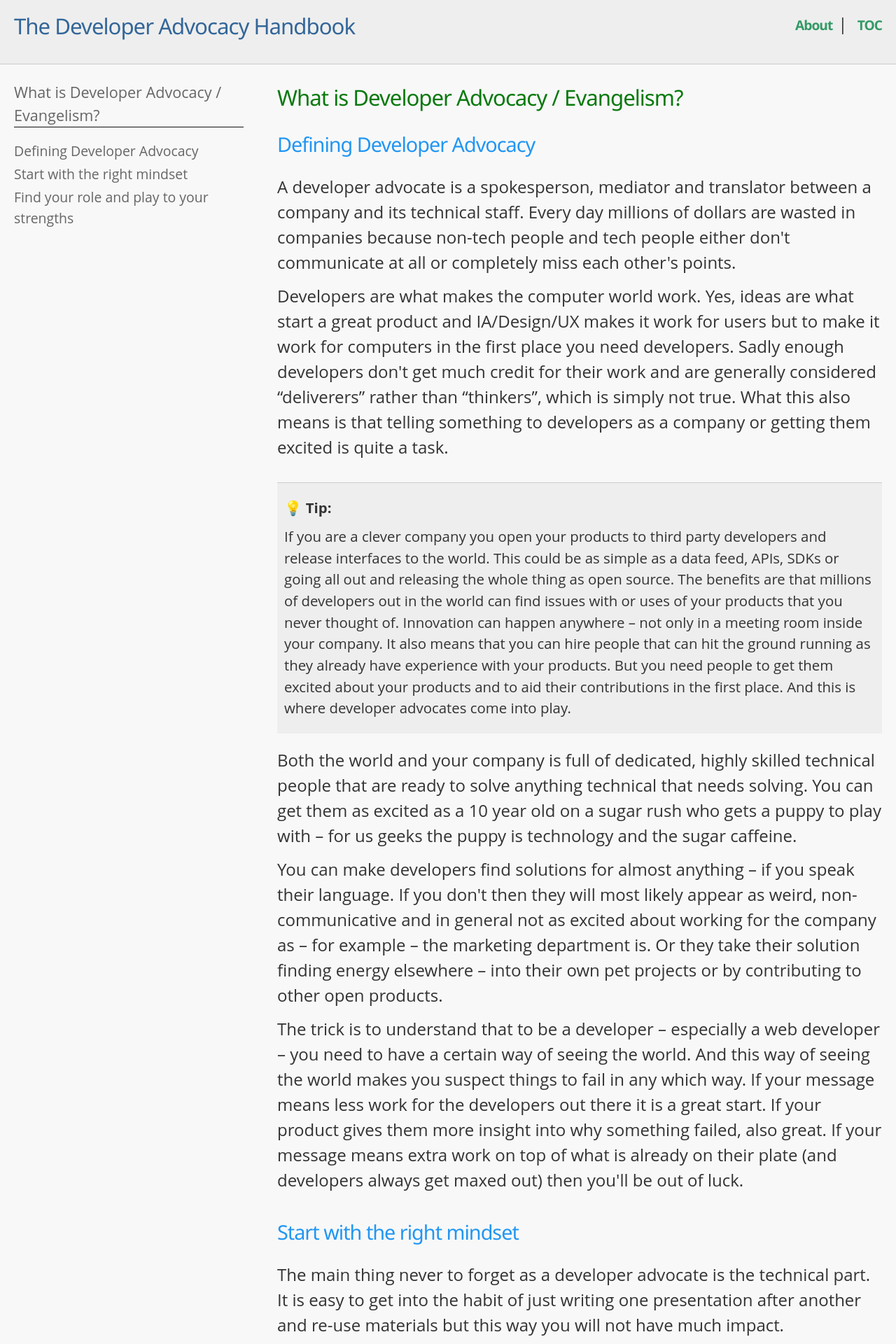
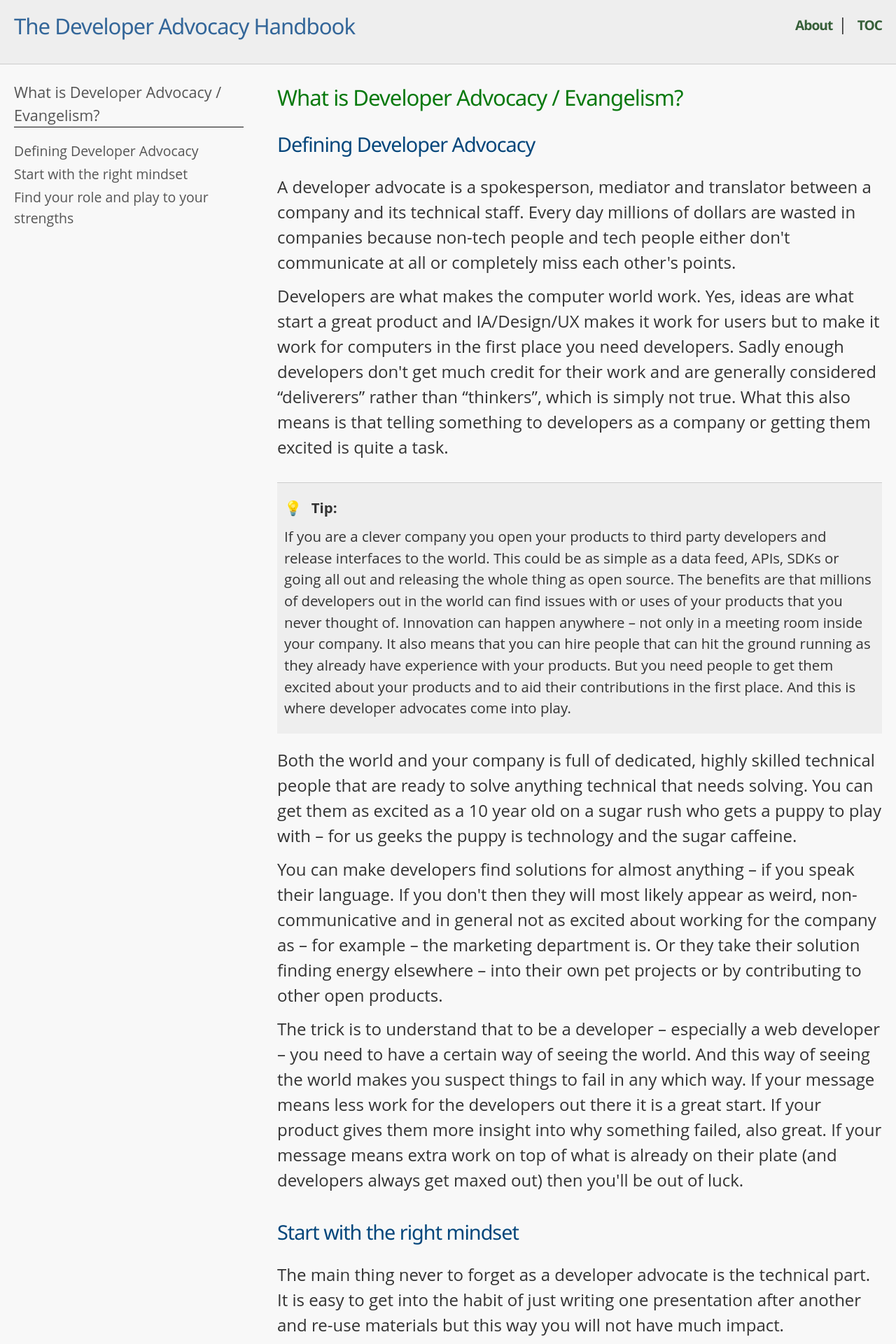
Before and after one commit to codepo8/developer-advocacy-handbook, a Jekyll site: the page built from what-is-developer-advocacy.md, in a window 1280 px wide. Shown: the top 1920 px of the page at 70% size. Built offline with Jekyll 4.4.1, drawn with Linux system fonts in a browser that asks for light colours; our own code applies the rules of GitHub Pages for plain Markdown files.

Commit message:
Update styles.css

```diff
--- a/assets/styles.css
+++ b/assets/styles.css
@@ -3,23 +3,23 @@
   --text: #333;
   --line: #111;
 
-  --link: #339966;
-  --innerlink: #329ac3;
-  --deepestlink: #68838e;
+  --link: #355e37;
+  --innerlink: #1e5b74;
+  --deepestlink: #46585f;
 
   --headerbackground: #eee;
   --headershadow: #ccc;
   --headertext: #369;
 
   --h1colour: #08790d;
-  --h2colour: #2196f3;
-  --h3colour: #369;
+  --h2colour: #04467b;
+  --h3colour: #942a4e;
   --h4colour: #333;
 
-  --stronglist: #4caf50;
-  --pagetoclink: #666;
+  --stronglist: #355e37;
+  --pagetoclink: #555;
 
-  --footercolour: #666;
+  --footercolour: #555;
   --footerlink: #333;
   --footerbackground: #eee;
   --footershadow: #ccc;
@@ -53,7 +53,7 @@
     --pagetoclink: #ccc;
 
     --footercolour: #666;
-    --footerlink: #333;
+    --footerlink: #959595;
     --footerbackground: #000;
     --footershadow: #ccc;
 
@@ -261,6 +261,7 @@
 }
 address {
   display: inline;
+  font-style: inherit;
 }
 blockquote[class] strong:nth-child(1) {
   display: block;
@@ -268,15 +269,19 @@
   margin: .5em 0;
 }
 
-blockquote.tip strong::before {
+blockquote.tip strong:nth-child(1)::before {
   content: '💡 ';
+  padding-right: 8px;
 }
-blockquote.fact strong::before {
+blockquote.fact strong:nth-child(1)::before {
   content: '✅ ';
+  padding-right: 8px;
 }
-blockquote.example strong::before {
+blockquote.example strong:nth-child(1)::before {
   content: '👉🏻 ';
+  padding-right: 8px;
 }
-blockquote.warning strong::before {
+blockquote.warning strong:nth-child(1)::before {
   content: '🚨 ';
+  padding-right: 8px;
 }
```
